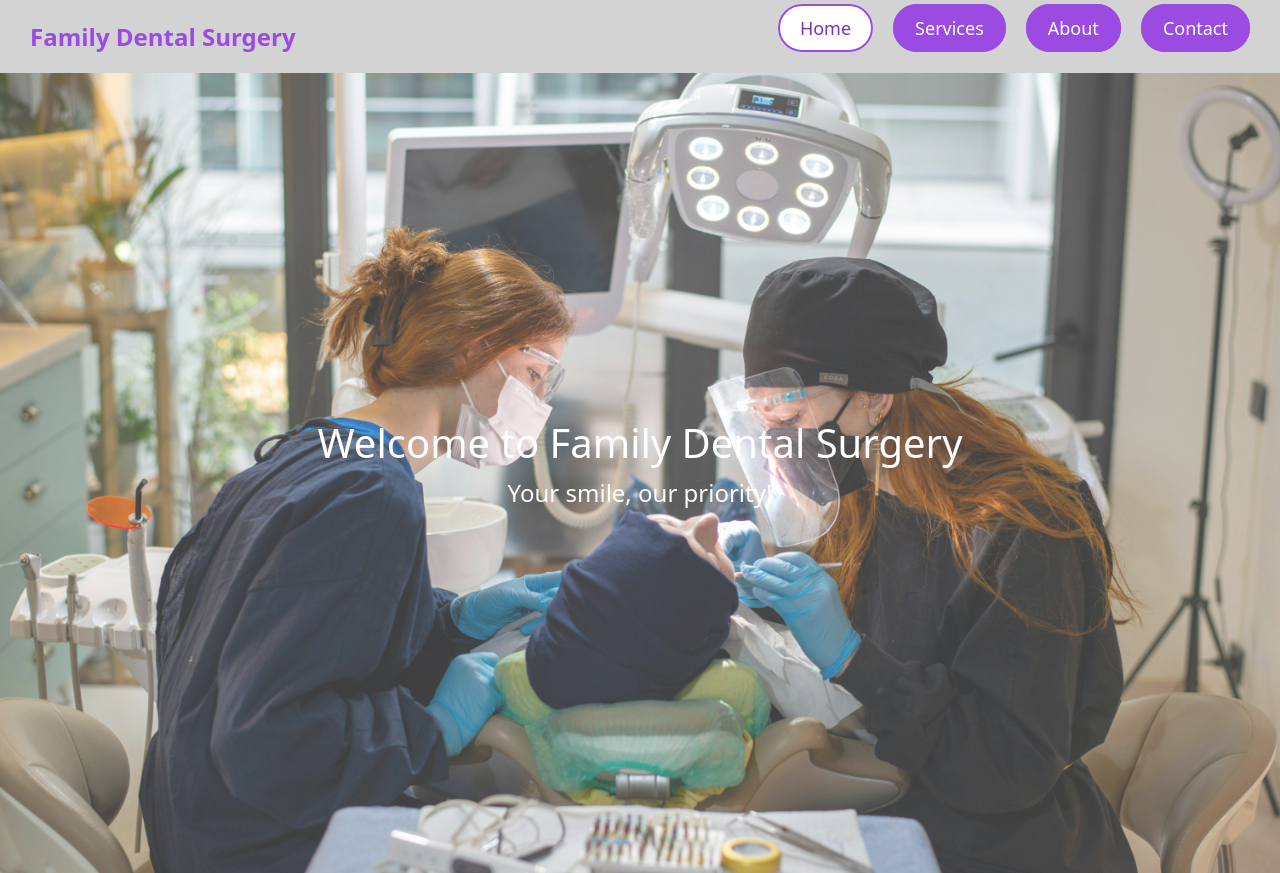
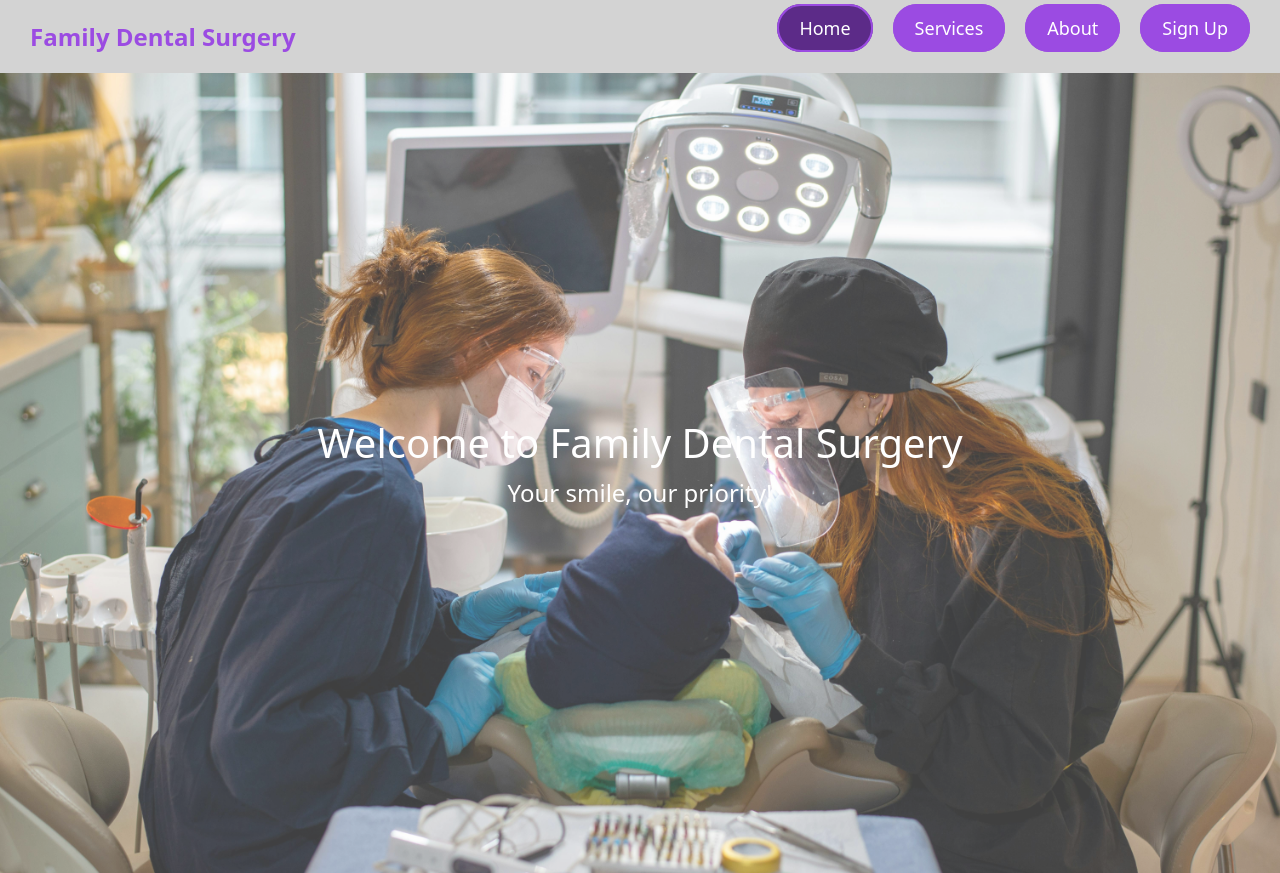
Before and after one commit to Kevi28JM/dental-management-system1, a Next.js app in the folder frontend/: page / in a window 1280 px wide. In both pictures the pointer is over the link "Home". Built offline with nearby package versions, Linux system fonts and the light colour scheme.

Commit message:
update to link the sign up btn

```diff
--- a/frontend/src/app/signup/page.js
+++ b/frontend/src/app/signup/page.js
@@ -174,7 +174,7 @@ const signup = () => {
                 <input type="text" className="form-control" name="phone" placeholder="Enter telephone number" onChange={handleChange} required />
               </div>
 
-              {/* Email (Optional) */}
+              {/* Email  */}
               <div className="mb-3">
                 <label className="form-label fw-bold">Email (Optional)</label>
                 <input type="email" className="form-control" name="email" placeholder="Enter email (If available)" onChange={handleChange} />
--- a/frontend/src/components/NavBar.js
+++ b/frontend/src/components/NavBar.js
@@ -10,7 +10,8 @@ const NavBar = () => {
         <li><Link href="/">Home</Link></li>
         <li><Link href="/services">Services</Link></li>
         <li><Link href="/about">About</Link></li>
-        <li><Link href="/contact">Contact</Link></li>
+        <li><Link href="/signup">Sign Up</Link></li>
+
       </ul>
     </nav>
   );
--- a/frontend/src/styles/NavBar.css
+++ b/frontend/src/styles/NavBar.css
@@ -34,7 +34,7 @@
   }
 
   .nav-links li a:hover {
-    background-color: white;
-    color: hsl(272, 56%, 46%);
+    background-color:hsl(272, 52%, 35%);
+    color: white;
     text-decoration: none;
   }
```
